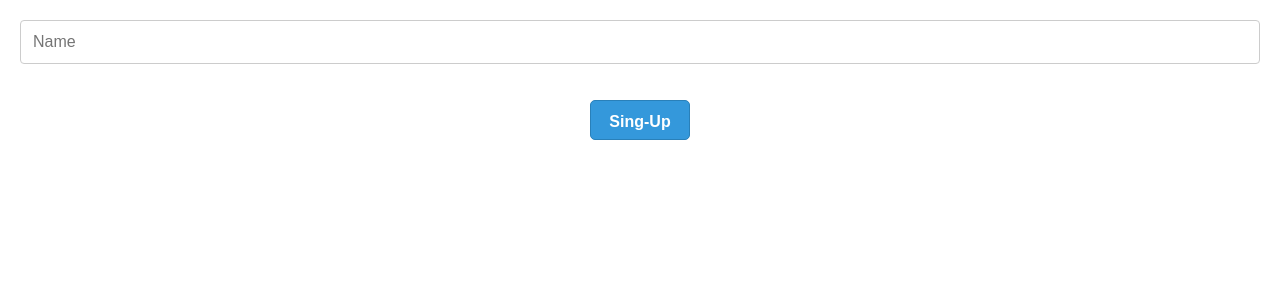
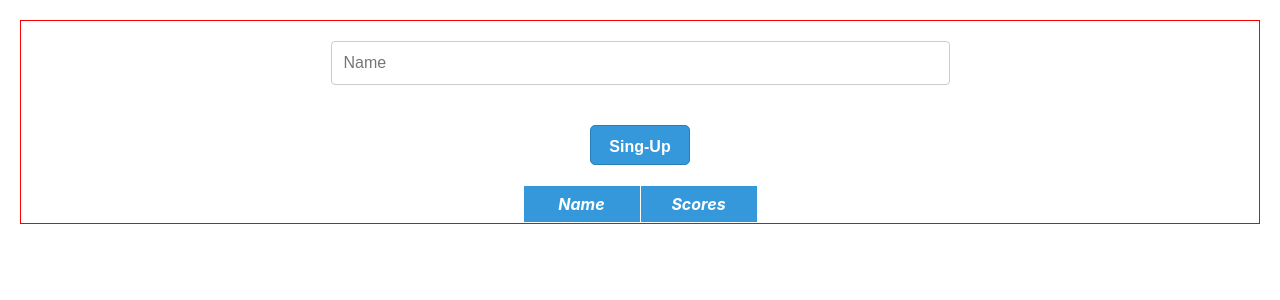
Before and after one commit to MichaelBusso/Get-to-100, a React (Create React App) app: page / in a window 1280 px wide. Shown: the top 300 px of the page. Built offline with nearby package versions, Linux system fonts and the light colour scheme.

Commit message:
19/11/2023 12:20

```diff
--- a/src/components/Login.jsx
+++ b/src/components/Login.jsx
@@ -44,9 +44,23 @@ const Login = (props) => {
                     value='Login'
                 />
             }
-            {getFromLocalStorage('users').map((user, index) => (
-                <p key={`loginContainer_ ${index}`}>Name: {user.name}, Scores: {user.scores.join(' , ')}</p>
-            ))}
+            <table>
+                <thead>
+                    <tr>
+                        <th>Name</th>
+                        <th>Scores</th>
+                    </tr>
+                </thead>
+                <tbody>
+                    {getFromLocalStorage('users').map((user, index) => (
+                        <tr key={`loginContainer_ ${index}`} className={index % 2 === 0 ? 'even' : 'odd'}>
+                            <td>{user.name}</td>
+                            <td>{user.scores.join(' , ')}</td>
+                        </tr>
+                    ))}
+                </tbody>
+            </table>
+
         </div>
     );
 };
--- a/src/components/Panel.jsx
+++ b/src/components/Panel.jsx
@@ -12,7 +12,7 @@ const Panel = () => {
         return storedData ? JSON.parse(storedData) : null;
     };
 
-    const persons = getFromLocalStorage('users');
+    const users = getFromLocalStorage('users');
 
     const [players, setPlayers] = useState([]);
     const [currentPlayerIndex, setCurrentPlayerIndex] = useState(0);
@@ -23,9 +23,9 @@ const Panel = () => {
         setGameStatus(2);
     }
 
-    const addPlayersHandler = (person, index) => {
-        if (!players.find((player) => player.name === person.name)) {
-            setPlayers([...players, { ...person, index }])
+    const addPlayersHandler = (user, index) => {
+        if (!players.find((player) => player.name === user.name)) {
+            setPlayers([...players, { ...user, index }])
         }
     }
 
@@ -86,7 +86,7 @@ const Panel = () => {
                 <Screen players={players} winners={playersFinishedIndex} />}
             <div className="panelButtonsContainer">
                 {gameStatus === 1 &&
-                    persons.map((person, index) => (
+                    users.map((person, index) => (
                         <Button
                             action={() => addPlayersHandler(person, index)}
                             value={person.name}
--- a/src/components/Screen.jsx
+++ b/src/components/Screen.jsx
@@ -9,7 +9,7 @@ const Screen = (props) => {
     }
 
     return (
-        <div className='container' key='screenComtainer'>
+        <div className='screenContainer' key='screenComtainer'>
             {winnersToShow.map((winner, index) => (
                 <h2 key={index}>{index === 0 ? '🥇' : index === 1 ? '🥈' : '🥉'} : {winner.name} in {winner.steps} steps</h2>
             ))}
--- a/src/components/components style/Login.css
+++ b/src/components/components style/Login.css
@@ -2,14 +2,40 @@
     display: flexbox;
     align-items: center;
     margin: 20px;
+    border: 1px solid red;
 }
 
 input {
     padding: 12px;
-    margin-bottom: 16px;
-    width: 100%;
+    margin: 20px auto;
+    width: 50%;
+    display: block;
     font-size: 16px;
     border: 1px solid #ccc;
     border-radius: 4px;
     box-sizing: border-box;
 }
+
+table {
+    border-collapse: collapse;
+    margin-right: auto;
+    margin-left: auto;
+}
+
+th {
+    background-color:#3498db;
+    font-style: italic;
+    color: #fff;
+}
+
+td,
+th {
+    border: 1px solid;
+    height: 20px;
+    min-width: 100px;
+    padding: 8px;
+}
+
+.even {
+    background-color:bisque;
+}
--- a/src/components/components style/Screen.css
+++ b/src/components/components style/Screen.css
@@ -1,5 +1,5 @@
-.container {
-    width: 450px;
+.screenContainer {
+    width: 100%;
     margin: 20px auto;
     background-color: antiquewhite;
     border-radius: 5px;
```
